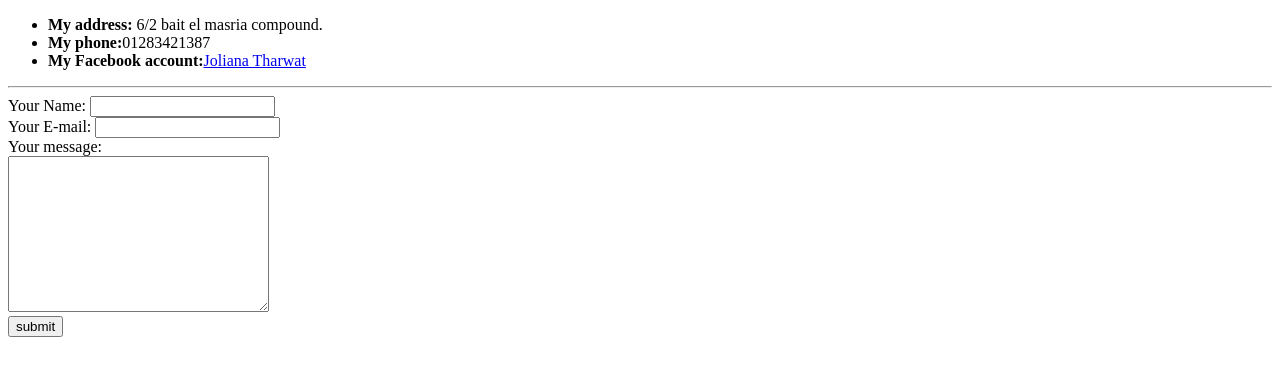
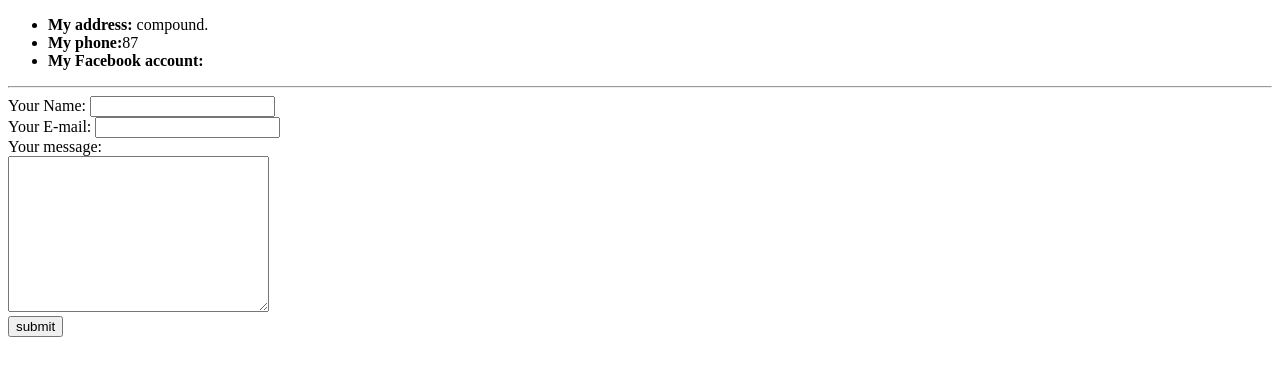
Before and after one commit to Jolianita/CV2, a plain HTML site: page Contact.html in a window 1280 px wide. Drawn offline with Linux system fonts and the light colour scheme.

Commit message:
make changes

```diff
--- a/Contact.html
+++ b/Contact.html
@@ -6,9 +6,9 @@
   </head>
   <body>
     <ul>
-      <li><strong>My address:</strong> 6/2 bait el masria compound.</li>
-      <li><strong>My phone:</strong>01283421387</li>
-      <li><strong>My Facebook account:</strong><a href="https://www.facebook.com/jojo.sherif.50">Joliana Tharwat</a></li>
+      <li><strong>My address:</strong>  compound.</li>
+      <li><strong>My phone:</strong>87</li>
+      <li><strong>My Facebook account:</strong></li>
     </ul>
     <hr>
     <form action="mailto:jolianita@outlook.com" method="post"enctype="text/plain">
```
